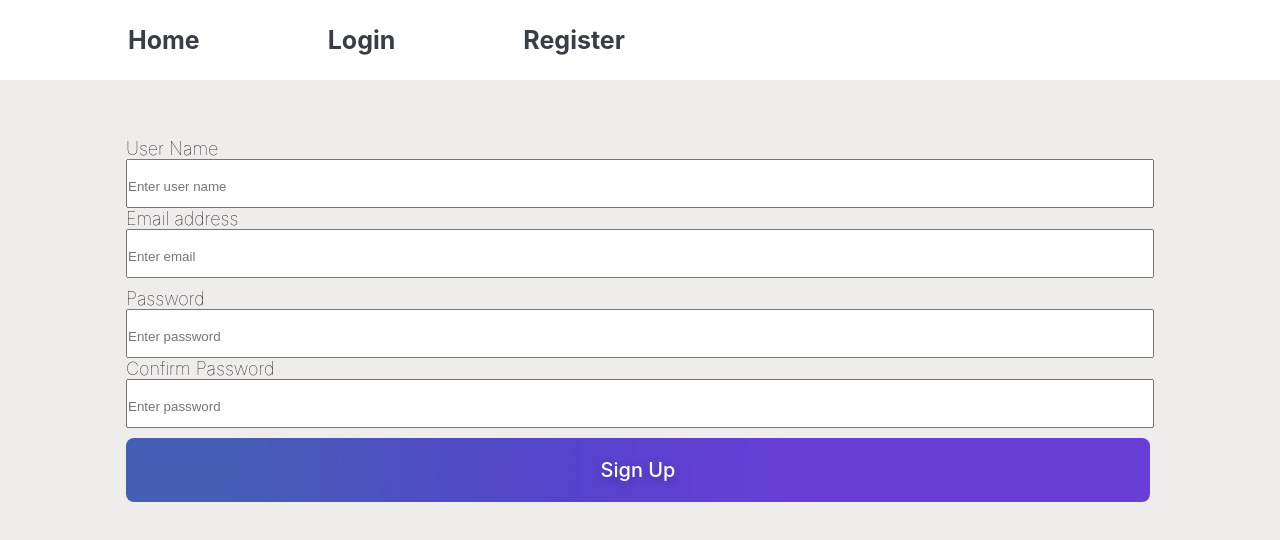
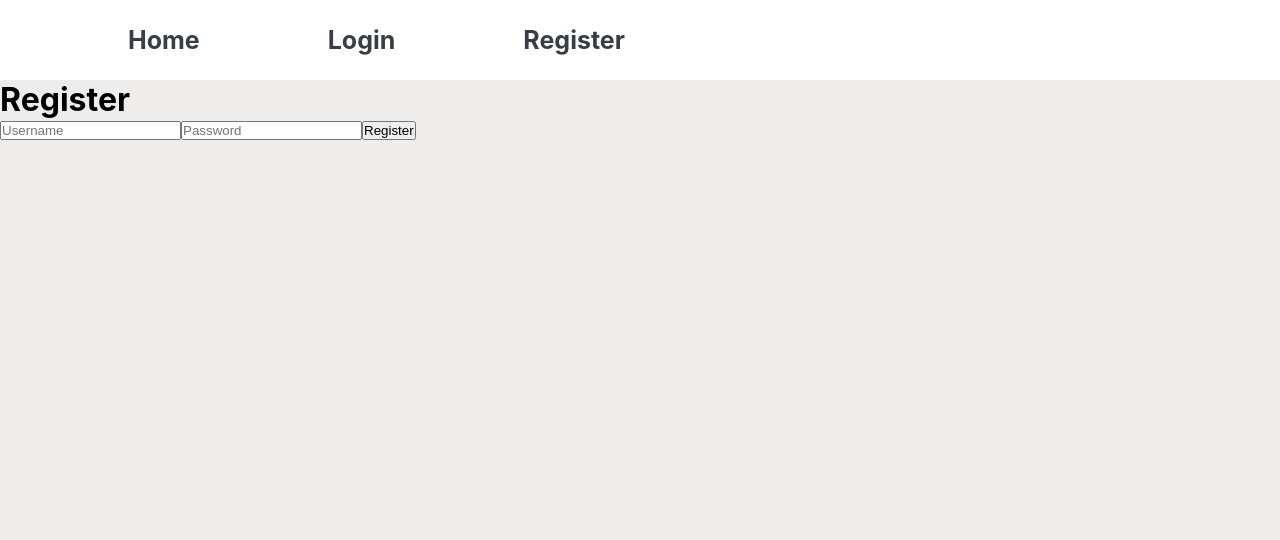
Before and after one commit to PeteYen/cisc498ResistorReader, a React (Create React App) app: page /Register in a window 1280 px wide. Shown: the top 540 px of the page. Built offline with nearby package versions, Linux system fonts and the light colour scheme.

Commit message:
change the input to buttom

```diff
--- a/src/components/Home.js
+++ b/src/components/Home.js
@@ -4,6 +4,7 @@ import "./Home.scss";
 
 const Home = () => {
   const navigate = useNavigate();
+  const fileInputRef = useRef(null);
 
   const customRequest = async ({ file, onSuccess, onError }) => {
       const reader = new FileReader();
@@ -82,7 +83,13 @@ const Home = () => {
         .catch((err) => {
           console.error(err);
         });
+
+
     };
+
+  const handleUploadButtonClick = () => {
+    fileInputRef.current.click();
+  };
 
   return (
     <div>
@@ -91,7 +98,15 @@ const Home = () => {
           <h2>Upload your image below</h2>
           <p>Read value from your resistor color stripes.</p>
           <div className="fileContainer">
-            <input type="file" onChange={(event) => customRequest(event)} />
+            <input
+              type="file"
+              ref={fileInputRef}
+              style={{ display: "none" }}
+              onChange={(event) =>
+                customRequest({ file: event.target.files[0] })
+              }
+            />
+            <button onClick={handleUploadButtonClick} className="imgButton btn">Upload Image</button>
             <button onClick={routeChange} className="imgButton btn">
               Take a picture by Phone
             </button>
--- a/src/components/LogIn.js
+++ b/src/components/LogIn.js
@@ -9,44 +9,50 @@
 import "./LogIn.scss";
 import { useNavigate } from "react-router-dom";
 
-const LogIn = () => {
-  let navigate = useNavigate();
-  const SignIn = () => {
-    localStorage.user = true;
-    // window.location.reload();
-    let path = `/Profile`;
-    navigate(path);
+import React, { useState } from "react";
+
+const Login = () => {
+  const [username, setUsername] = useState("");
+  const [password, setPassword] = useState("");
+
+  const handleSubmit = async (e) => {
+    e.preventDefault();
+    const response = await fetch("http://localhost:3001/login", {
+    method: "POST",
+    headers: { "Content-Type": "application/json" },
+    body: JSON.stringify({ username, password }),
+  });
+
+  if (response.ok) {
+    const data = await response.json();
+    const token = data.token;
+    localStorage.setItem("token", token);
+    alert("User logged in successfully");
+  } else {
+    alert("Invalid username or password");
+  }
   };
 
   return (
-    <div className="LogInContainer">
-      <div className="LogInContent">
-        <div className="emailInputContainer">
-          <label>Email address</label>
-          <br />
+  <div>
+  <h1>Login</h1>
+  <form onSubmit={handleSubmit}>
   <input
-            type="email"
-            className="emailInput"
-            placeholder="Enter email"
+  type="text"
+  placeholder="Username"
+  value={username}
+  onChange={(e) => setUsername(e.target.value)}
   />
-        </div>
-        <div className="passwordInputContainer">
-          <label>Password</label>
-          <br />
   <input
   type="password"
-            className="passwordInput"
-            placeholder="Enter password"
+  placeholder="Password"
+  value={password}
+  onChange={(e) => setPassword(e.target.value)}
   />
-        </div>
-        <div onClick={SignIn} className="submitButtonContainer">
-          <button type="submit" className="logInButton">
-            Login
-          </button>
-        </div>
-      </div>
+  <button type="submit">Login</button>
+  </form>
   </div>
   );
   };
 
-export default LogIn;
+  export default Login;
--- a/src/components/Register.js
+++ b/src/components/Register.js
@@ -1,62 +1,47 @@
 import './Register.scss'
 
+import React, { useState } from "react";
+
 const Register = () => {
+  const [username, setUsername] = useState("");
+  const [password, setPassword] = useState("");
+
+  const handleSubmit = async (e) => {
+    e.preventDefault();
+
+    const response = await fetch("http://localhost:3001/Register", {
+      method: "POST",
+      headers: { "Content-Type": "application/json" },
+      body: JSON.stringify({ username, password }),
+    });
+
+    if (response.ok) {
+      alert("User registered successfully");
+    } else {
+      alert("Registration failed");
+    }
+  };
 
   return (
-        <div className="registerContainer">
-            <div className="registerContent">
-                <div className="nameInputContainer">
-                    <label>User Name</label>
-                    <br/>
+    <div>
+      <h1>Register</h1>
+      <form onSubmit={handleSubmit}>
         <input
-                        type="string"
-                        className="nameInput"
-                        placeholder="Enter user name"
+          type="text"
+          placeholder="Username"
+          value={username}
+          onChange={(e) => setUsername(e.target.value)}
         />
-                    <br/>
-                    {/*<label>Last Name</label>*/}
-                    {/*<br/>*/}
-                    {/*<input*/}
-                    {/*    type="string"*/}
-                    {/*    className="nameInput"*/}
-                    {/*    placeholder="Enter last name"*/}
-                    {/*/>*/}
-                </div>
-                <div className="emailInputContainer">
-                    <label>Email address</label>
-                    <br/>
-                    <input
-                        type="email"
-                        className="emailInput"
-                        placeholder="Enter email"
-                    />
-                </div>
-                <div className="passwordInputContainer">
-                    <label>Password</label>
-                    <br/>
         <input
           type="password"
-                        className="passwordInput"
-                        placeholder="Enter password"
+          placeholder="Password"
+          value={password}
+          onChange={(e) => setPassword(e.target.value)}
         />
-                    <br/>
-                    <label>Confirm Password</label>
-                    <br/>
-                    <input
-                        type="password"
-                        className="passwordInput"
-                        placeholder="Enter password"
-                    />
+        <button type="submit">Register</button>
+      </form>
     </div>
-                <div className="submitButtonContainer">
-                    <button type="submit" className="registerButton">
-                        Sign Up
-                    </button>
-                </div>
+  );
+};
 
-            </div>
-        </div>
-    )
-}
-
-export default Register
+export default Register;
```
Lines whose indentation alone changed are shown as unchanged.
